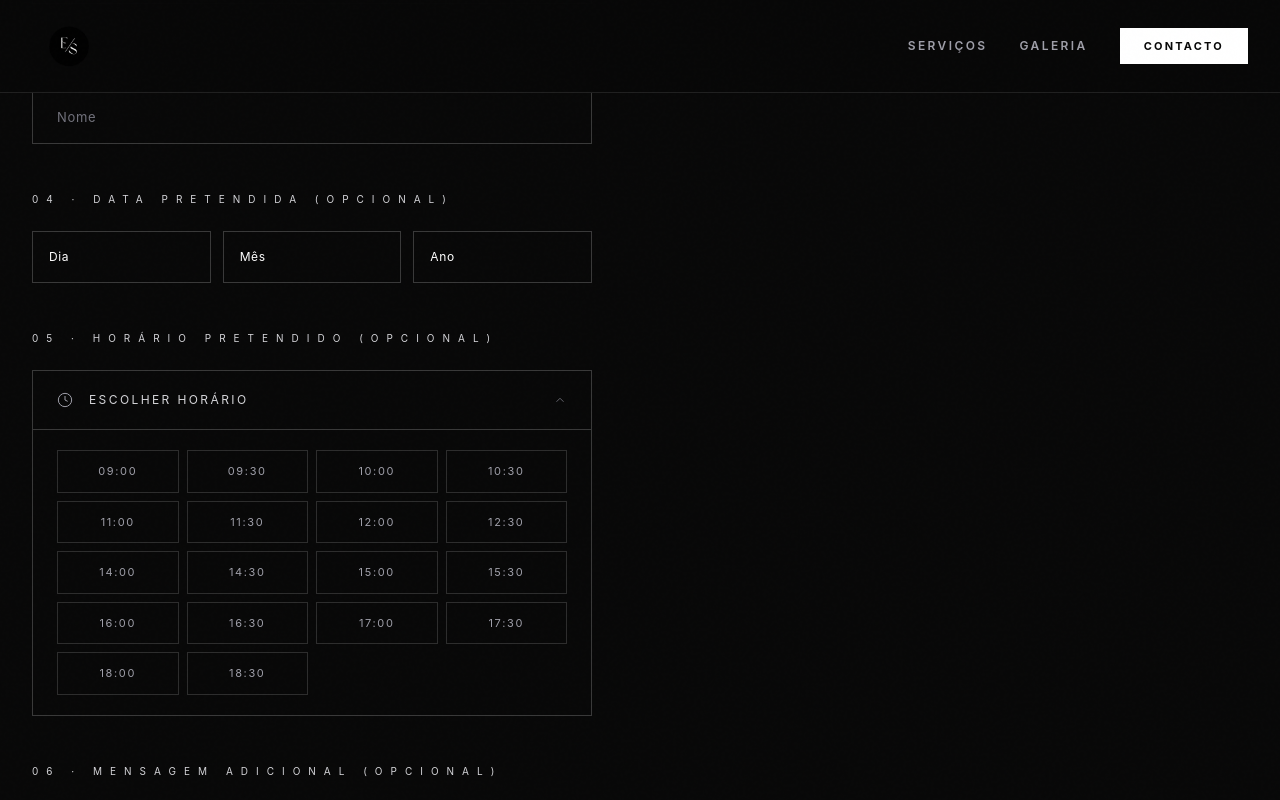
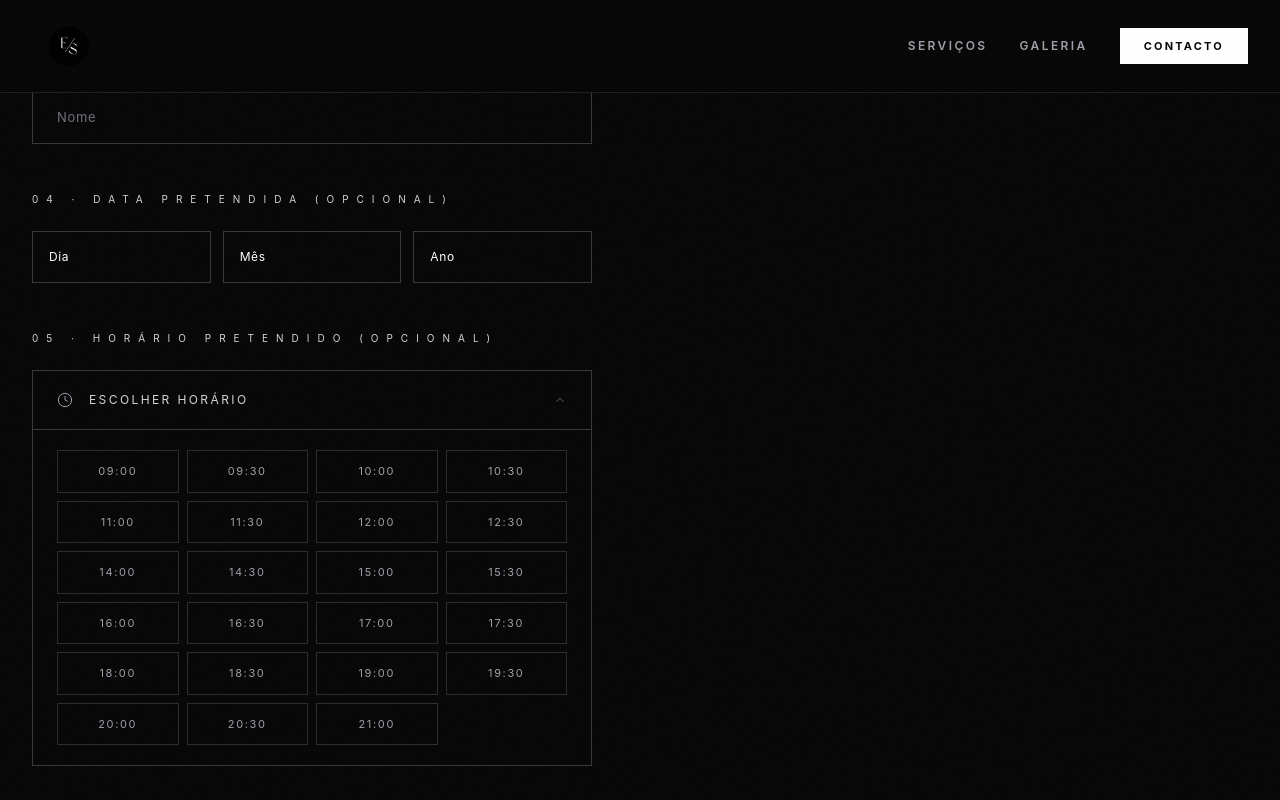
Before and after one commit to JoaoSabioni/DEV, a Next.js app in the folder Barbearia/: page /contactar in a window 1280 px wide. Both pictures are taken after a click on the button "ESCOLHER HORÁRIO". Shown: the part 1212-2012 px from the top of the page. Built offline with nearby package versions, Linux system fonts and the light colour scheme.

Commit message:
HorarioFIx

```diff
--- a/Barbearia/app/contactar/page_contactar.tsx
+++ b/Barbearia/app/contactar/page_contactar.tsx
@@ -30,6 +30,7 @@ const HORARIOS = [
   '09:00','09:30','10:00','10:30','11:00','11:30',
   '12:00','12:30','14:00','14:30','15:00','15:30',
   '16:00','16:30','17:00','17:30','18:00','18:30',
+  '19:00', '19:30', '20:00', '20:30', '21:00'
 ]
 
 export default function PageContactar() {
@@ -46,18 +47,37 @@ export default function PageContactar() {
   const barbeiro = selectedBarbeiro !== null ? BARBEIROS[selectedBarbeiro] : null
 
   const hoje = new Date()
-  const amanha = new Date(hoje)
-  amanha.setDate(hoje.getDate() + 1)
 
   const MESES = ['Janeiro','Fevereiro','Março','Abril','Maio','Junho','Julho','Agosto','Setembro','Outubro','Novembro','Dezembro']
   const DIAS_SEMANA = ['domingo','segunda-feira','terça-feira','quarta-feira','quinta-feira','sexta-feira','sábado']
 
   const diasNoMes = (m: string, a: string) => (!m || !a) ? 31 : new Date(parseInt(a), parseInt(m), 0).getDate()
 
+  // Lógica: Permite selecionar hoje ou datas futuras
   const isDiaValido = (d: string, m: string, a: string) => {
     if (!d || !m || !a) return true
-    return new Date(parseInt(a), parseInt(m) - 1, parseInt(d)) >= amanha
+    const dataSelecionada = new Date(parseInt(a), parseInt(m) - 1, parseInt(d))
+    const hojeSemHoras = new Date(hoje.getFullYear(), hoje.getMonth(), hoje.getDate())
+    return dataSelecionada >= hojeSemHoras
   }
+
+  // Filtro Dinâmico de Horários: Se for hoje e > 12:00, só mostra >= 15:00
+  const horariosFiltrados = (() => {
+    const isHoje = dia === String(hoje.getDate()).padStart(2, '0') &&
+                   mes === String(hoje.getMonth() + 1).padStart(2, '0') &&
+                   ano === String(hoje.getFullYear())
+
+    if (isHoje) {
+      const horaAtual = hoje.getHours()
+      if (horaAtual >= 12) {
+        return HORARIOS.filter(h => {
+          const [hStr] = h.split(':')
+          return parseInt(hStr) >= 15
+        })
+      }
+    }
+    return HORARIOS
+  })()
 
   const dataLabel = (() => {
     if (!dia || !mes || !ano) return ''
@@ -67,11 +87,7 @@ export default function PageContactar() {
 
   const dataFormatada = dia && mes && ano ? `${dia}/${mes}/${ano}` : ''
 
-  const anosDisponiveis = (() => {
-    const a = []
-    for (let i = hoje.getFullYear(); i <= hoje.getFullYear() + 1; i++) a.push(i)
-    return a
-  })()
+  const anosDisponiveis = [hoje.getFullYear(), hoje.getFullYear() + 1]
 
   const isDisabled = (s: string) => (CONFLITOS[s] ?? []).some((c) => selectedServicos.includes(c))
 
@@ -89,7 +105,7 @@ export default function PageContactar() {
       dataFormatada ? `Data pretendida: *${dataFormatada}${horario ? ` às ${horario}` : ''}*` : '',
       mensagem ? `\n${mensagem}` : '',
       ``,
-      `Gostava de marcar uma consulta. Obrigado.`,
+      `Aguardo a vossa confirmação. Obrigado.`,
     ].filter((l) => l !== '')
     return encodeURIComponent(linhas.join('\n'))
   }
@@ -103,7 +119,6 @@ export default function PageContactar() {
     <div className="bg-black text-white font-sans selection:bg-white selection:text-black min-h-screen overflow-x-hidden">
       <Navbar activePage="contactar" />
 
-      {/* Page Header */}
       <section className="pt-36 md:pt-44 pb-16 md:pb-20 px-6 md:px-8 border-b border-white/5">
         <div className="max-w-7xl mx-auto">
           <div className="flex items-center gap-4 text-zinc-400 text-[11px] tracking-[0.5em] uppercase mb-8">
@@ -113,11 +128,9 @@ export default function PageContactar() {
         </div>
       </section>
 
-      {/* Conteúdo */}
       <section className="px-6 md:px-8 py-16 md:py-24">
         <div className="max-w-7xl mx-auto grid grid-cols-1 lg:grid-cols-2 gap-16 lg:gap-24">
 
-          {/* Esquerda — passos */}
           <div className="flex flex-col gap-12">
             {/* 01 Barbeiro */}
             <div>
@@ -160,7 +173,6 @@ export default function PageContactar() {
                       key={i}
                       onClick={() => toggleServico(s)}
                       disabled={disabled}
-                      title={disabled ? 'Incompatível com o serviço selecionado' : undefined}
                       className={`flex items-center justify-between px-6 py-4 border text-left text-[12px] tracking-[0.1em] transition-all duration-300
                         ${isSelected ? 'border-white text-white bg-white/5'
                           : disabled ? 'border-white/5 text-zinc-600 cursor-not-allowed opacity-40'
@@ -199,10 +211,9 @@ export default function PageContactar() {
               <div className="grid grid-cols-3 gap-3">
                 <select value={dia} onChange={(e) => setDia(e.target.value)} className="bg-black border border-white/20 focus:border-white/60 outline-none px-4 py-4 text-[12px] tracking-wider text-white transition-all appearance-none cursor-pointer">
                   <option value="">Dia</option>
-                  {Array.from({ length: diasNoMes(mes, ano) }, (_, i) => i + 1).map((d) => {
-                    const dStr = String(d).padStart(2, '0')
-                    const valido = isDiaValido(dStr, mes, ano)
-                    return <option key={d} value={dStr} disabled={!valido} className={valido ? 'text-white' : 'text-zinc-600'}>{dStr}</option>
+                  {Array.from({ length: diasNoMes(mes, ano) }, (_, i) => String(i + 1).padStart(2, '0')).map((d) => {
+                    const valido = isDiaValido(d, mes, ano)
+                    return <option key={d} value={d} disabled={!valido} className={valido ? 'text-white' : 'text-zinc-600'}>{d}</option>
                   })}
                 </select>
                 <select value={mes} onChange={(e) => { setMes(e.target.value); setDia('') }} className="bg-black border border-white/20 focus:border-white/60 outline-none px-4 py-4 text-[12px] tracking-wider text-white transition-all appearance-none cursor-pointer">
@@ -227,10 +238,10 @@ export default function PageContactar() {
                 </div>
                 <svg width="14" height="14" viewBox="0 0 24 24" fill="none" stroke="currentColor" strokeWidth="1.5" className={`text-zinc-500 transition-transform duration-300 ${horarioOpen ? 'rotate-180' : ''}`}><path d="M6 9l6 6 6-6" /></svg>
               </button>
-              <div className={`overflow-hidden transition-all duration-500 ${horarioOpen ? 'max-h-[400px] opacity-100' : 'max-h-0 opacity-0'}`}>
+              <div className={`overflow-hidden transition-all duration-500 ${horarioOpen ? 'max-h-[500px] opacity-100' : 'max-h-0 opacity-0'}`}>
                 <div className="border border-t-0 border-white/20 px-6 py-5">
                   <div className="grid grid-cols-3 sm:grid-cols-4 gap-2">
-                    {HORARIOS.map((h) => (
+                    {horariosFiltrados.map((h) => (
                       <button key={h} onClick={() => { setHorario(horario === h ? '' : h); setHorarioOpen(false) }}
                         className={`py-3 border text-[11px] tracking-[0.15em] transition-all duration-200
                           ${horario === h ? 'border-white bg-white text-black font-semibold' : 'border-white/15 text-zinc-400 hover:border-white/50 hover:text-white'}`}>
@@ -279,7 +290,7 @@ export default function PageContactar() {
                     dataLabel ? `Data pretendida: ${dataLabel}${horario ? ` às ${horario}` : ''}` : '',
                     mensagem || '',
                     ``,
-                    `Gostava de marcar. Obrigado.`,
+                    `Aguardo a vossa confirmação. Obrigado.`,
                   ].filter((l) => l !== '').join('\n')}
                 </p>
               </div>
```
